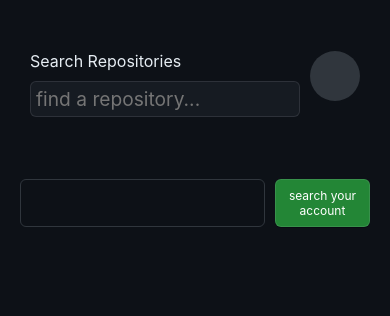
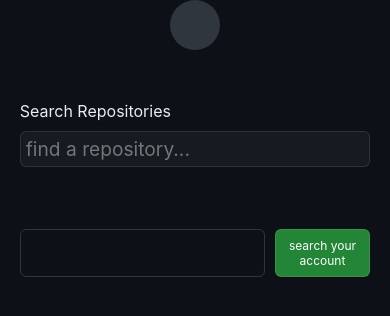
Before and after one commit to deep-vinci/deep-vinci.github.io, a website built with webpack: page src/index.html in a window 390 px wide. Built offline with nearby package versions, Linux system fonts and the light colour scheme; no server answers.

Commit message:
repositioning the user image in header to make it more useable overall in phone and pc

```diff
--- a/src/index.html
+++ b/src/index.html
@@ -15,19 +15,22 @@
 
 <body>
 
-
+    <header>
+        <div class="header-child">
+            <div class="user-image-container">
+                <div class="user-image"></div>
+            </div>
+        </div>
+    </header>
     <div class="search-container">
         <div class="search-child">
             <form action="">
                 <label for="repo">Search Repositories</label>
                 <input class="input-search" type="search" name="search" id="search" placeholder="find a repository..."">
             </form>
-                <div class="user-image-container">
-                    <div class="user-image"></div>
         </div>
     </div>
-    </div>
-    <div class="your-repo-container">
+    <div class=" your-repo-container">
                 <div class="your-repo">
                     <div class="input-box">
                         <p>github.com / </p>
--- a/src/style.css
+++ b/src/style.css
@@ -137,6 +137,13 @@ a:hover {
     height: 12px;
 }
 
+header {
+     width: 100%;
+     display: flex;
+     justify-content: center;
+}
+
+
 .search-container {
     width: 100%;
     display: flex;
@@ -145,15 +152,15 @@ a:hover {
     flex-direction: row;
 }
 form {
-    width: calc(100% - 50px);
-    margin: 0 10px 0 0;
+    width: 100%;
+    /* margin: 0 10px 0 0; */
 }
 
 
 .search-child {
     width: 95vw;
     display: flex;
-    margin: 20px;
+    /* margin: 20px; */
     padding: 10px;
 }
 
```
Also changed, not shown: dist/index.html, dist/main.js. Lines whose indentation alone changed are shown as unchanged.
